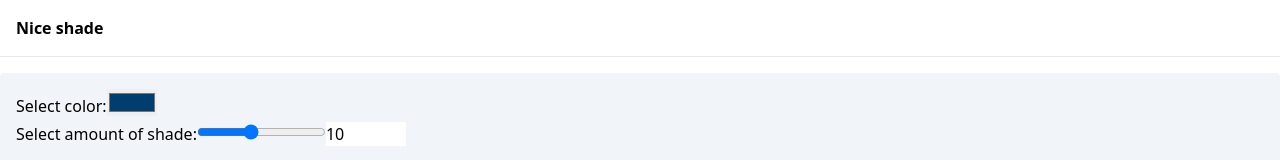
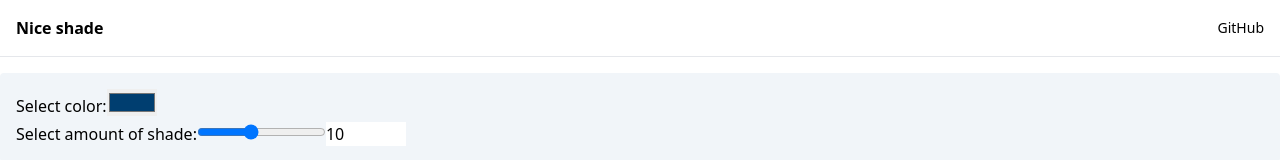
Before and after one commit to isoden/nice-shade, a React (Vite) app: page / in a window 1280 px wide. Shown: the top 160 px of the page. Built offline with nearby package versions, Linux system fonts and the light colour scheme.

Commit message:
feat: add GitHub link

```diff
--- a/src/App.tsx
+++ b/src/App.tsx
@@ -28,8 +28,14 @@ export function App() {
 
   return (
     <div className="container mx-auto">
-      <header className="border-b p-4">
+      <header className="flex items-center border-b p-4">
         <h1 className="font-bold">Nice shade</h1>
+        <a
+          className="ml-auto text-sm"
+          href="https://github.com/isoden/nice-shade"
+        >
+          GitHub
+        </a>
       </header>
 
       <main>
```
